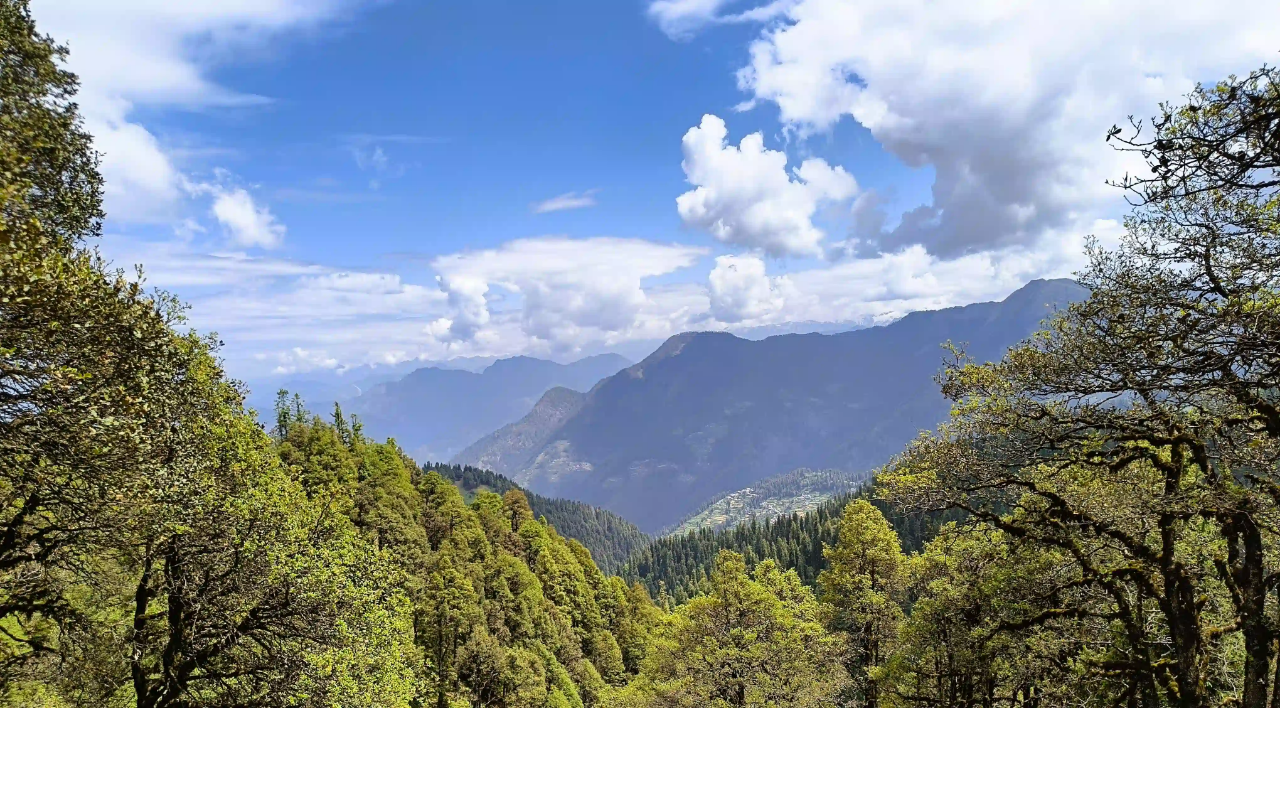
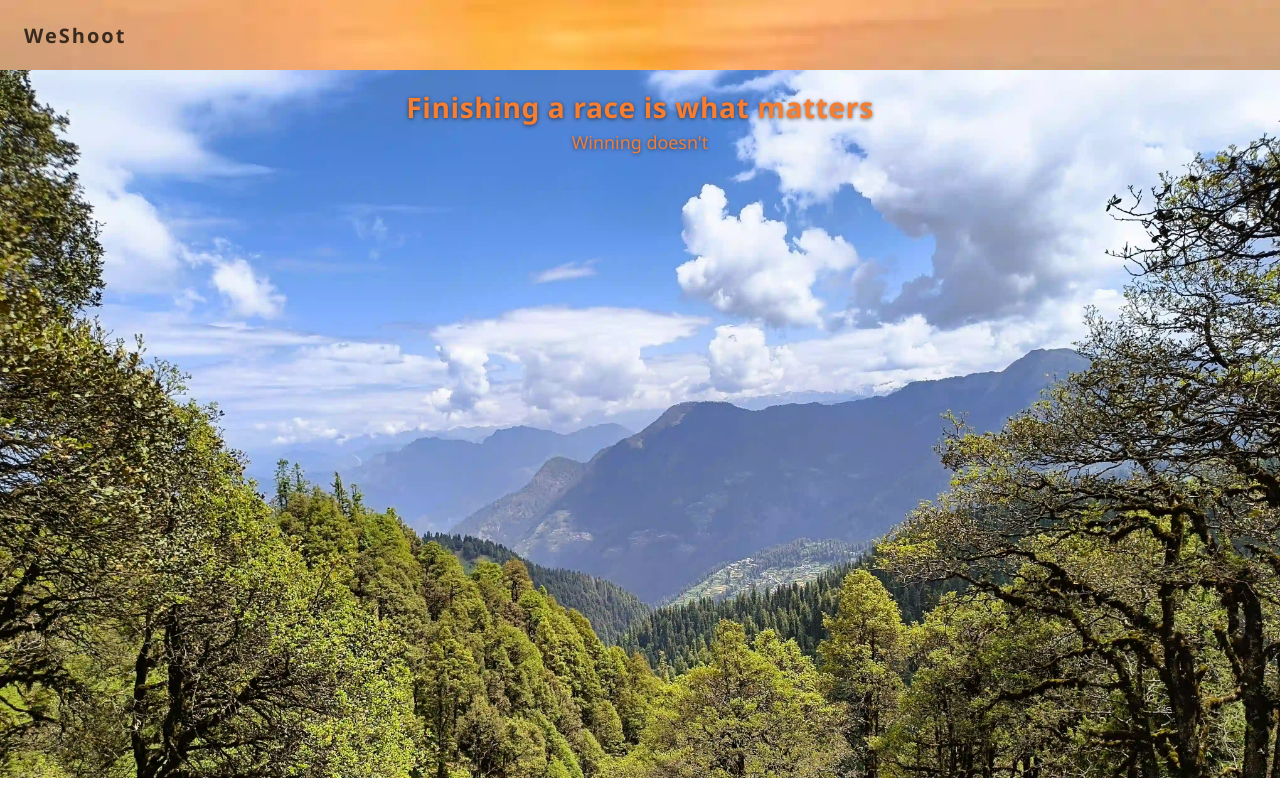
Before and after one commit to asharfarid/photography_app, a plain HTML site: page app_v1/main/index.html in a window 1280 px wide. Drawn offline with Linux system fonts and the light colour scheme.

Commit message:
edited home page, self commit

```diff
--- /dev/null
+++ b/app_v1/main/css/site.css
@@ -0,0 +1,116 @@
+/* weshoot - app_v1
+   Header: fixed 70px bar, painted with the title bar image, text on top.
+   Hero: natural height (no crop), text overlaid at the top centre. */
+
+:root {
+  --header-height: 70px;
+  --ink: #3a2a1e;
+  --header-fallback: #f2d3b3;
+}
+
+* {
+  box-sizing: border-box;
+}
+
+html,
+body {
+  margin: 0;
+  padding: 0;
+}
+
+body {
+  font-family: "Segoe UI", system-ui, -apple-system, sans-serif;
+  color: var(--ink);
+  background: #fff;
+}
+
+/* ---------- header ---------- */
+
+#site-header {
+  position: sticky;
+  top: 0;
+  z-index: 10;
+  display: flex;
+  align-items: center;
+  height: var(--header-height);
+  padding: 0 24px;
+  background-color: var(--header-fallback);
+  background-repeat: no-repeat;
+  background-position: center;
+  background-size: cover;
+}
+
+.site-name {
+  font-size: 20px;
+  font-weight: 600;
+  letter-spacing: 0.1em;
+}
+
+/* nav appears only when site.json has entries */
+#site-header nav {
+  margin-left: auto;
+  display: flex;
+  gap: 24px;
+}
+
+#site-header nav a {
+  color: inherit;
+  text-decoration: none;
+  font-size: 15px;
+}
+
+#site-header nav a:hover {
+  text-decoration: underline;
+}
+
+/* ---------- hero ---------- */
+
+.hero {
+  position: relative;
+}
+
+/* the img keeps the photo's own shape: no crop, no stretch */
+.hero img {
+  display: block;
+  width: 100%;
+  height: auto;
+}
+
+.hero-text {
+  position: absolute;
+  top: 0;
+  left: 0;
+  right: 0;
+  padding: 18px 16px 0;
+  text-align: center;
+  color: #f77d31;
+  text-shadow: 0 1px 4px rgba(0, 0, 0, 0.6);
+}
+
+.hero-text p {
+  margin: 0;
+}
+
+.hero-text .hero-lead {
+  font-size: clamp(18px, 2.2vw, 30px);
+  font-weight: 600;
+  letter-spacing: 0.02em;
+}
+
+.hero-text .hero-sub {
+  margin-top: 4px;
+  font-size: clamp(14px, 1.4vw, 20px);
+  opacity: 0.95;
+}
+
+/* ---------- messages ---------- */
+
+#load-error,
+.notice {
+  margin: 24px;
+  padding: 16px;
+  border: 1px solid #b00020;
+  background: #fdecef;
+  color: #7a0016;
+  font-size: 15px;
+}
--- /dev/null
+++ b/app_v1/main/data/site.json
@@ -0,0 +1,11 @@
+{
+  "siteName": "WeShoot",
+  "imageBase": "",
+  "titleBarImage": "artwork/index_title_bar.webp",
+  "heroImage": "artwork/index_background1.webp",
+  "heroText": [
+    "Finishing a race is what matters",
+    "Winning doesn't"
+  ],
+  "nav": []
+}
--- a/app_v1/main/index.html
+++ b/app_v1/main/index.html
@@ -3,10 +3,16 @@
 <head>
   <meta charset="utf-8">
   <meta name="viewport" content="width=device-width, initial-scale=1">
-  <title>weshoot</title>
+  <title>WeShoot</title>
+  <link rel="stylesheet" href="css/site.css">
 </head>
-<body style="margin:0">
-  <img src="artwork/index_background1.webp" alt="weshoot"
-       style="display:block;width:100%;height:auto;">
+<body>
+  <header id="site-header"></header>
+  <main id="site-main"></main>
+
+  <p id="load-error" hidden></p>
+  <noscript><p class="notice">This page needs JavaScript enabled.</p></noscript>
+
+  <script src="js/app.js"></script>
 </body>
 </html>
--- /dev/null
+++ b/app_v1/main/js/app.js
@@ -0,0 +1,85 @@
+/* weshoot - app_v1
+   Reads data/site.json and builds the page.
+   CSS never touches the data; this file is the only one that does. */
+
+(async function () {
+  "use strict";
+
+  const errorBox = document.getElementById("load-error");
+
+  function fail(message) {
+    errorBox.hidden = false;
+    errorBox.textContent = message;
+  }
+
+  let site;
+  try {
+    const response = await fetch("data/site.json", { cache: "no-store" });
+    if (!response.ok) {
+      throw new Error(response.status + " " + response.statusText);
+    }
+    site = await response.json();
+  } catch (error) {
+    console.error(error);
+    fail(
+      "Could not load data/site.json (" +
+        error.message +
+        "). Start the site with serve.cmd, then open http://localhost:8000"
+    );
+    return;
+  }
+
+  /* Every image path goes through this, so moving to Azure Blob later
+     is one change: "imageBase" in site.json. */
+  const base = site.imageBase || "";
+  const imageUrl = (path) => base + path;
+
+  document.title = site.siteName;
+
+  /* ---------- header ---------- */
+
+  const header = document.getElementById("site-header");
+  header.style.backgroundImage = 'url("' + imageUrl(site.titleBarImage) + '")';
+
+  const name = document.createElement("span");
+  name.className = "site-name";
+  name.textContent = site.siteName;
+  header.appendChild(name);
+
+  if (Array.isArray(site.nav) && site.nav.length > 0) {
+    const nav = document.createElement("nav");
+    for (const item of site.nav) {
+      const link = document.createElement("a");
+      link.href = item.href;
+      link.textContent = item.label;
+      nav.appendChild(link);
+    }
+    header.appendChild(nav);
+  }
+
+  /* ---------- hero ---------- */
+
+  const main = document.getElementById("site-main");
+
+  const hero = document.createElement("section");
+  hero.className = "hero";
+
+  const photo = document.createElement("img");
+  photo.src = imageUrl(site.heroImage);
+  photo.alt = "";
+  hero.appendChild(photo);
+
+  if (Array.isArray(site.heroText) && site.heroText.length > 0) {
+    const text = document.createElement("div");
+    text.className = "hero-text";
+    site.heroText.forEach((line, index) => {
+      const p = document.createElement("p");
+      p.className = index === 0 ? "hero-lead" : "hero-sub";
+      p.textContent = line;
+      text.appendChild(p);
+    });
+    hero.appendChild(text);
+  }
+
+  main.appendChild(hero);
+})();
```
Also changed, not shown: app_v1/main/artwork/index_title_bar.webp (added), 3 other files.
